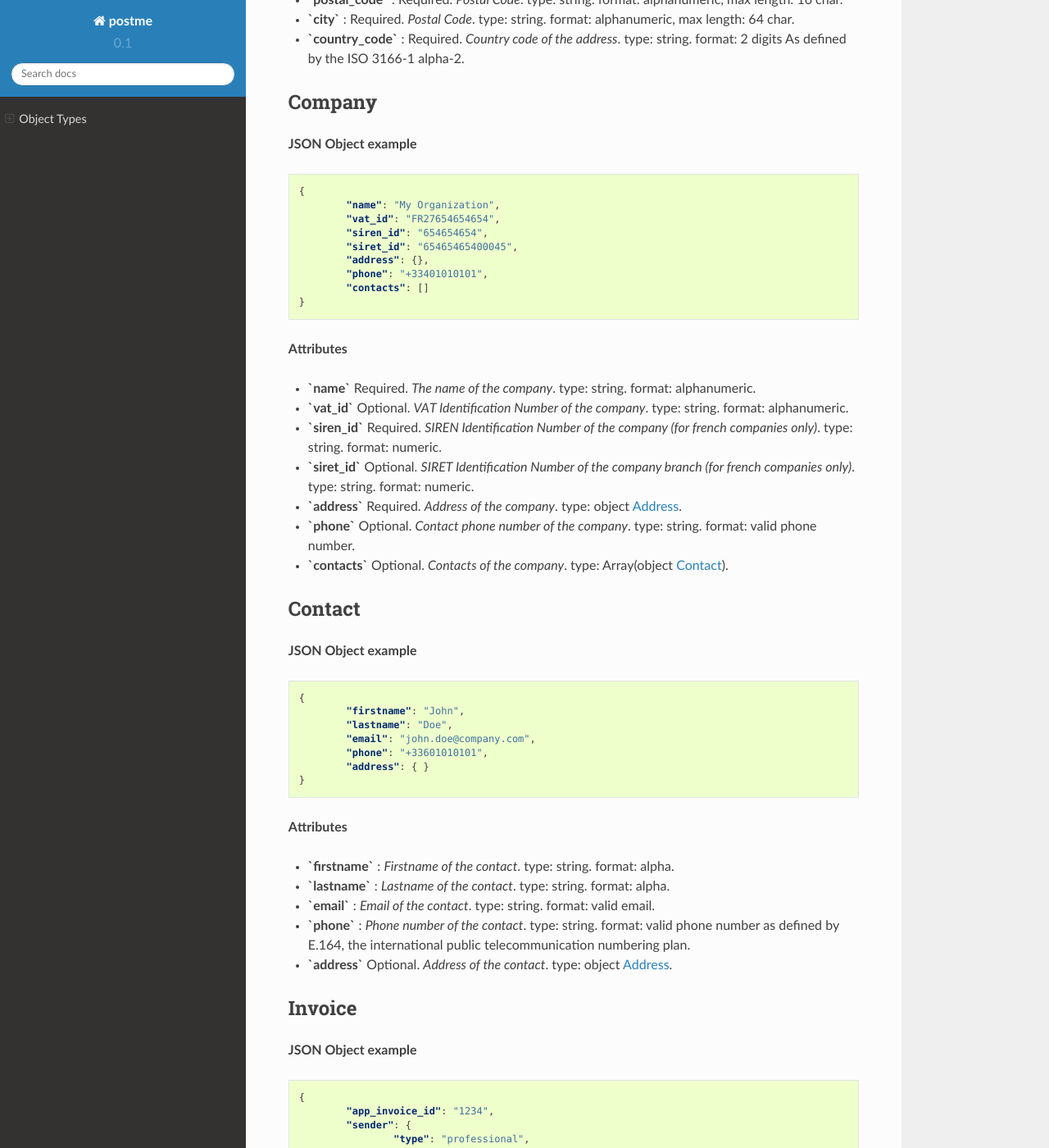
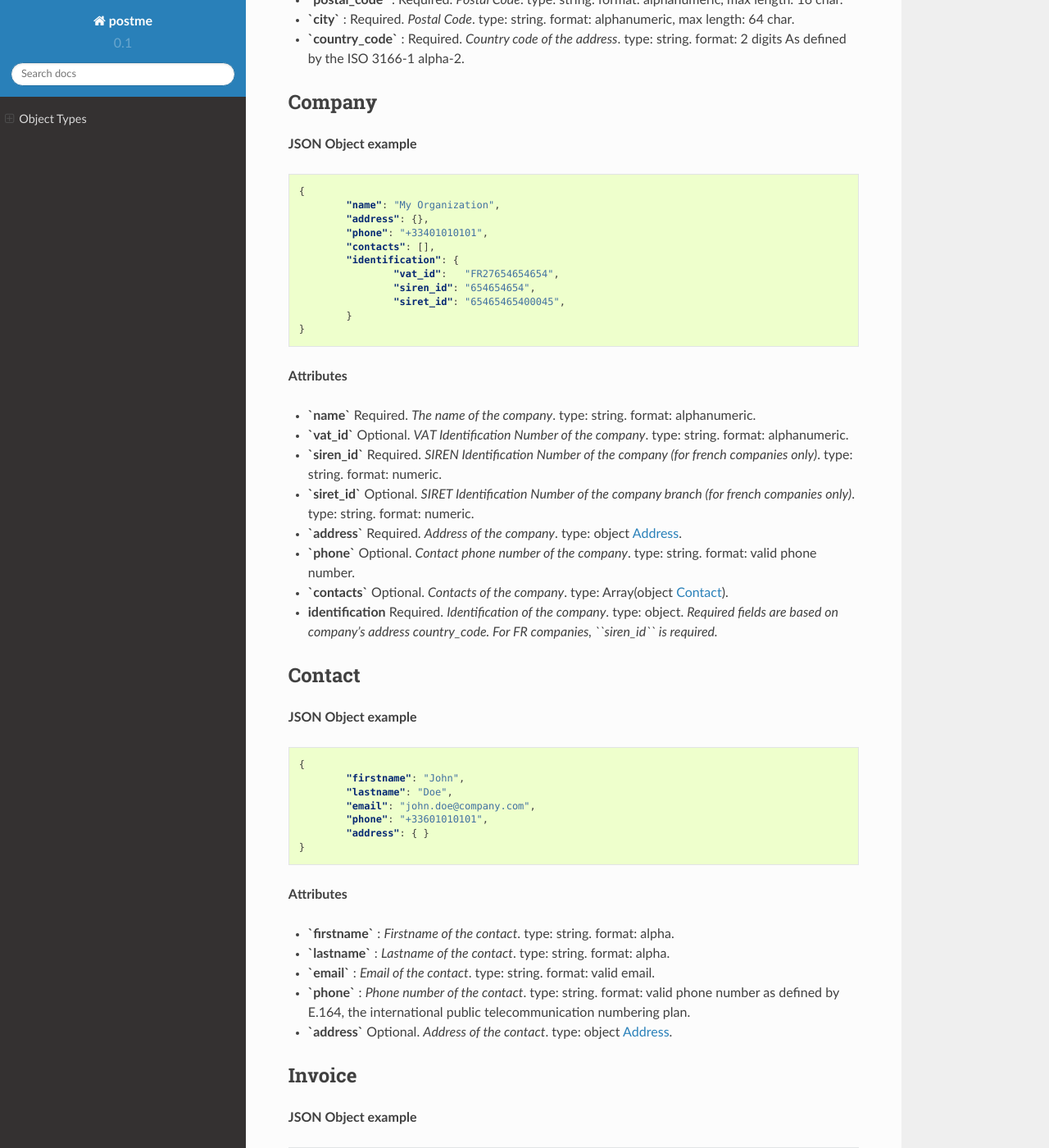
Before and after one commit to birdydigital/postme-docs, a Sphinx documentation site: the page built from docs/object-types.rst, in a window 1280 px wide and 1400 px high, scrolled down 539 px. Shown: the whole window at 82% size. Built offline with Sphinx 7.4.7 and the Read the Docs theme 2.0.0, drawn with Linux system fonts in a browser that asks for light colours; some of the changed text lies outside the part shown.

Commit message:
add company identification field

```diff
--- a/docs/object-types.rst
+++ b/docs/object-types.rst
@@ -40,12 +40,14 @@ Company
 
 	{
 		"name": "My Organization",
-		"vat_id": "FR27654654654",
-		"siren_id": "654654654",
-		"siret_id": "65465465400045",
 		"address": {},
 		"phone": "+33401010101",
-		"contacts": []
+		"contacts": [],
+		"identification": {
+			"vat_id":   "FR27654654654",
+			"siren_id": "654654654",
+			"siret_id": "65465465400045",
+		}
 	}
 
 **Attributes**
@@ -57,6 +59,7 @@ Company
 - **`address`** Required. *Address of the company*. type: object Address_.
 - **`phone`** Optional. *Contact phone number of the company*. type: string. format: valid phone number.
 - **`contacts`** Optional. *Contacts of the company*. type: Array(object Contact_).
+- **identification** Required. *Identification of the company*. type: object. *Required fields are based on company's address country_code. For FR companies, ``siren_id`` is required.*
 
 .. _Contact:
 
@@ -96,16 +99,17 @@ Invoice
 
 	{
 		"app_invoice_id": "1234",
-		"sender": {
+		"seller": {
 			"type": "professional",
 			"company": { },
 			"contact": { },
 		},
-		"receiver": {
+		"buyer": {
 			"app_receiver_id": "MYCUSTOMER-45",
 			"type": "professional",
 			"company": { },
 			"contact": { },
+			"person": { },
 		},
 		"delivery_address": { },
 		"reference": "INV201701010004",
```
